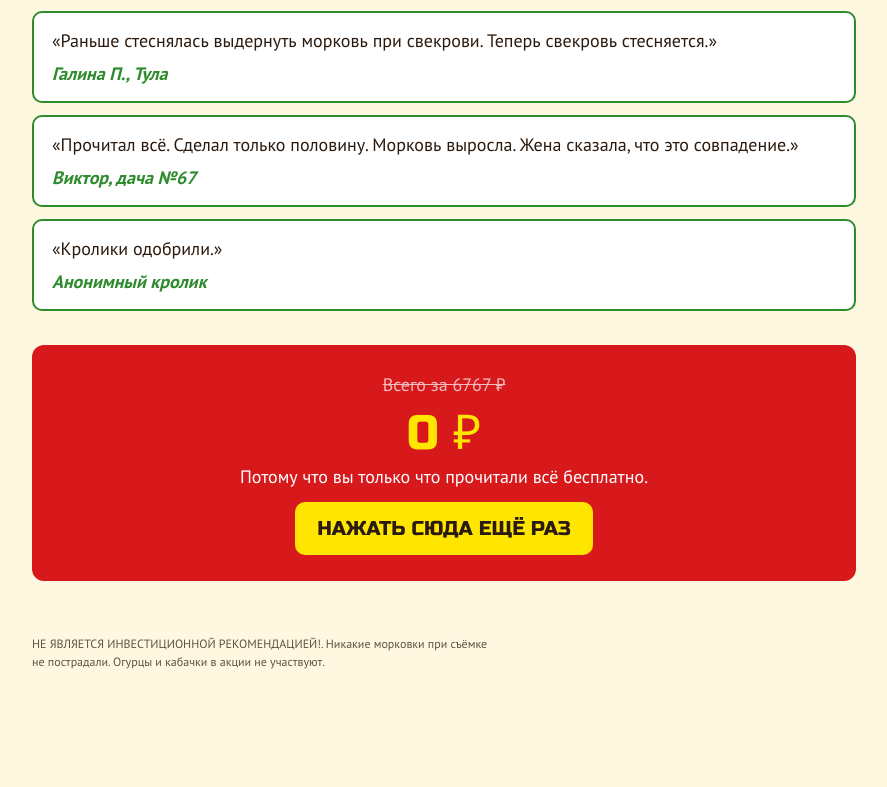
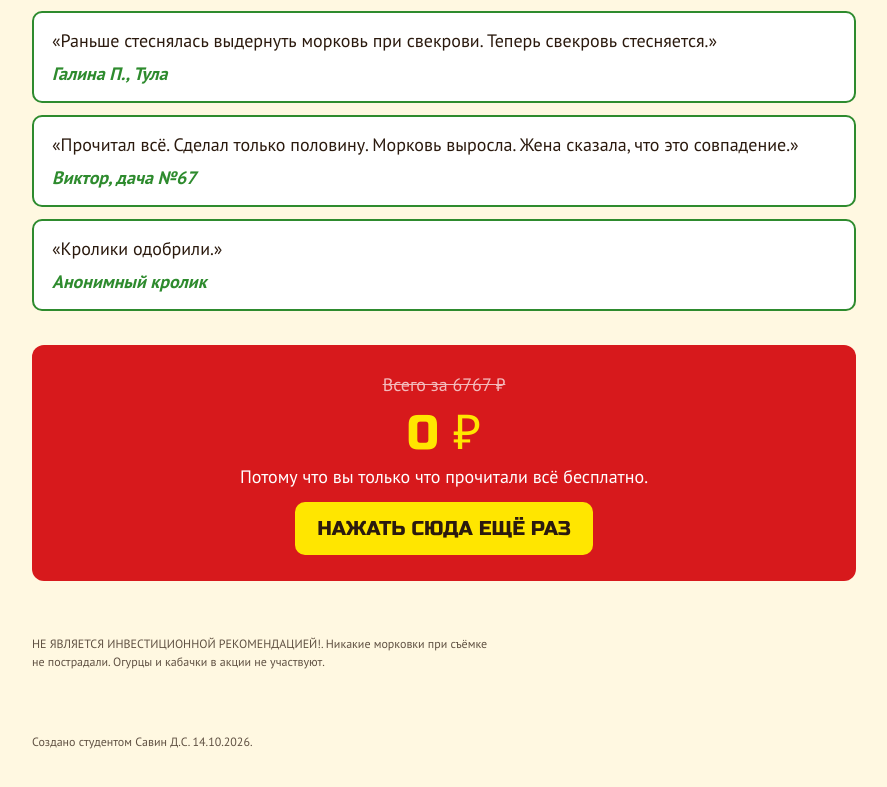
Before and after one commit to dansp5/my-first-site, a plain HTML site: page index.html in a window 1280 px wide. Shown: the part 1619-2406 px from the top of the page, without its empty margins (196-1083 px from the left). Before the commit the page ends 2332 px from the top, so only its background shows below. Drawn offline with Linux system fonts and the light colour scheme.

Commit message:
Внесены критические правки

```diff
--- a/index.html
+++ b/index.html
@@ -49,6 +49,7 @@
 </section>
 
 <p class="tiny">НЕ ЯВЛЯЕТСЯ ИНВЕСТИЦИОННОЙ РЕКОМЕНДАЦИЕЙ!. Никакие морковки при съёмке не пострадали. Огурцы и кабачки в акции не участвуют.</p>
+<p class="tiny">Создано студентом Савин Д.С. 14.10.2026.</p>
 </main>
 
 <script>
```
